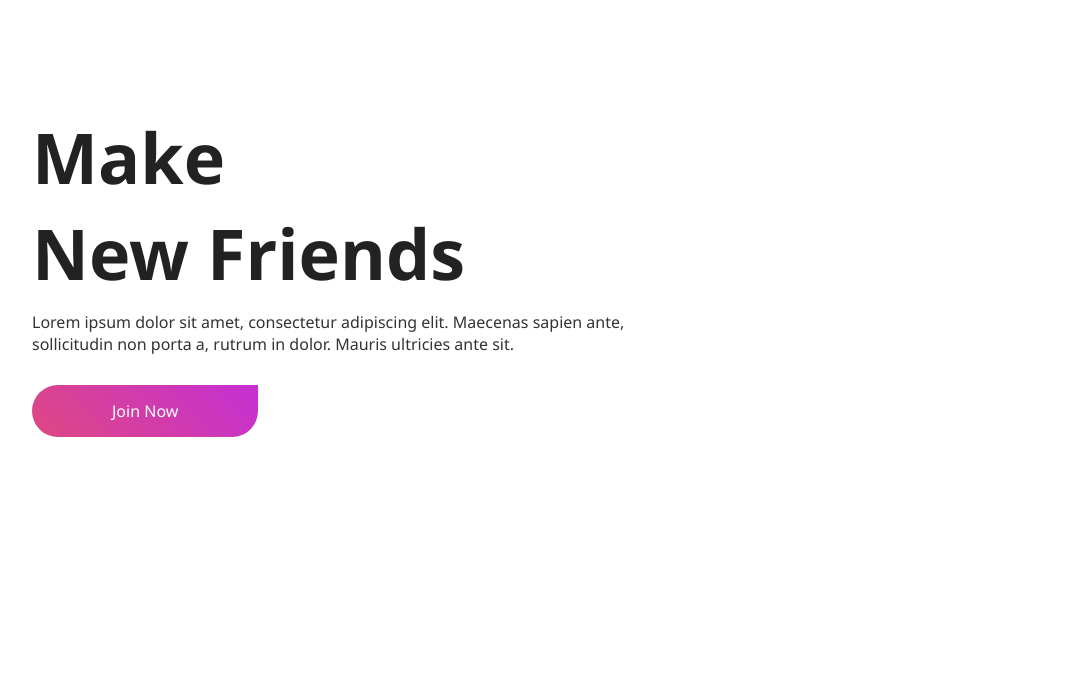
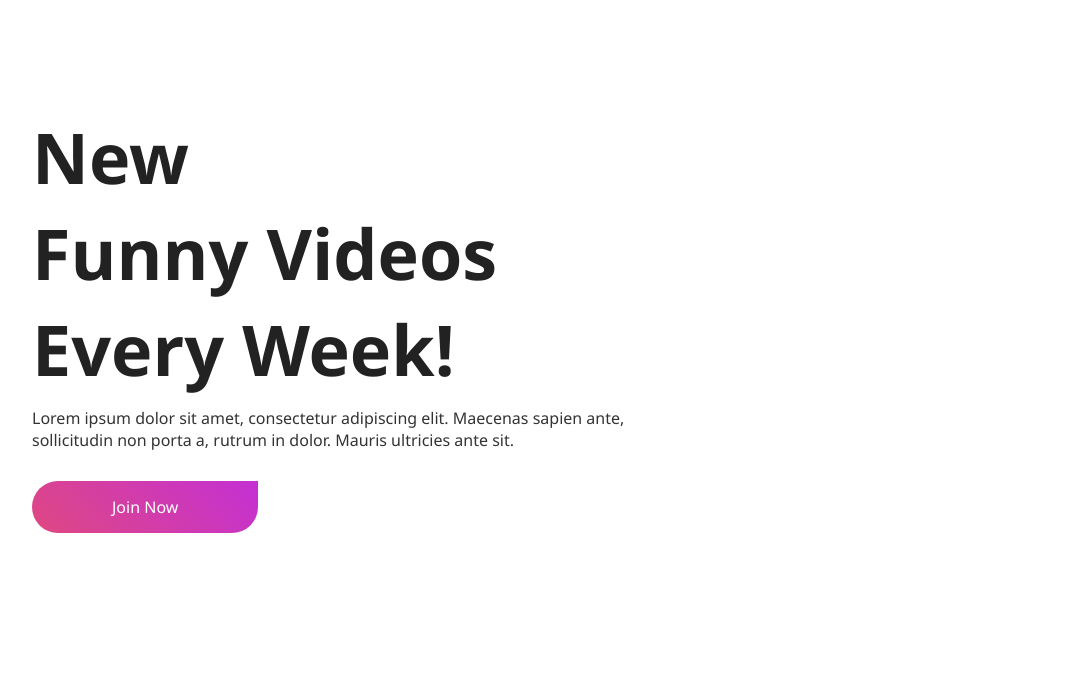
Before and after one commit to theoddyboi/theoddywebsite, a plain HTML site: page index.html in a window 1280 px wide. Shown: the part 70-762 px from the top of the page, without its empty margins (96-1168 px from the left). Drawn offline with Linux system fonts and the light colour scheme.

Commit message:
index.html

```diff
--- a/index.html
+++ b/index.html
@@ -20,7 +20,7 @@
             </div>
         </nav>
         <div class="content">
-            <h1 class="anim">Make<br>New Friends</h1>
+            <h1 class="anim">New<br>Funny Videos<br>Every Week!</h1>
             <p class="anim">Lorem ipsum dolor sit amet, consectetur adipiscing elit. Maecenas sapien ante, sollicitudin non porta a, rutrum in dolor. Mauris ultricies ante sit.</p>
             <a href="#" class="btn anim">Join Now</a>
         </div>
```
